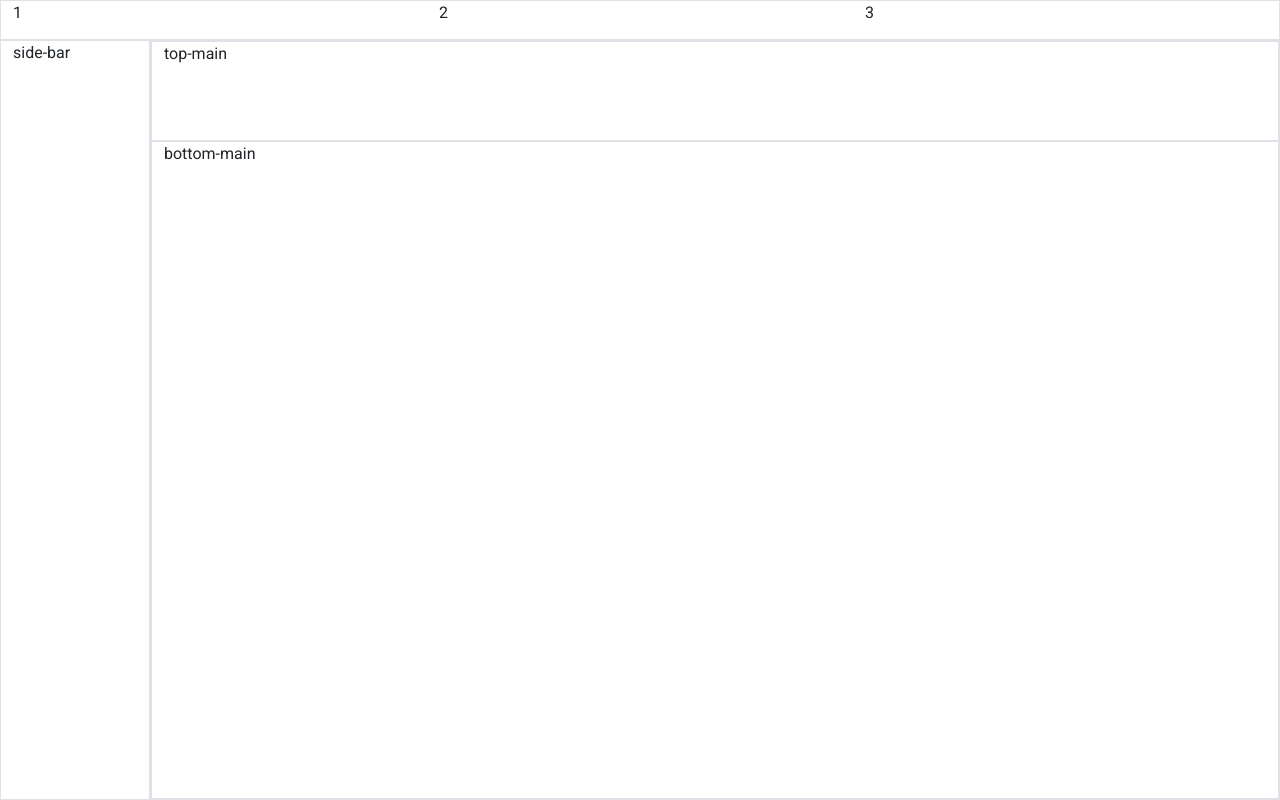
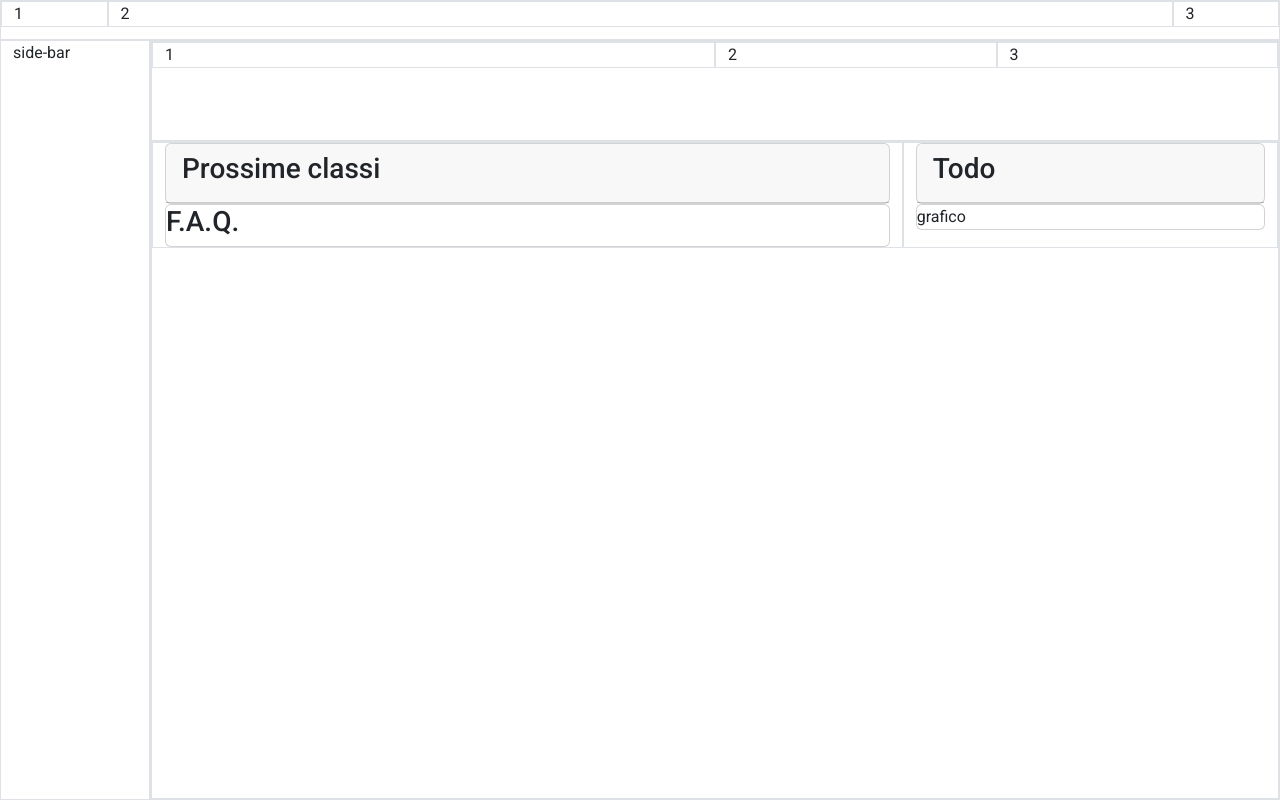
Before and after one commit to ericaostini/html-css-bootstrap-dashboard, a plain HTML site: page index.html in a window 1280 px wide. Drawn offline with nearby package versions, Linux system fonts and the light colour scheme.

Commit message:
insert row-col

```diff
--- a/index.html
+++ b/index.html
@@ -14,9 +14,9 @@
         <header id="nav-bar" class="border">
             <div class="container-fluid">
                 <div class="row">
-                    <div class="col">1</div>
-                    <div class="col">2</div>
-                    <div class="col">3</div>
+                    <div class="col-lg-1 border">1</div>
+                    <div class="col-lg-10 border">2</div>
+                    <div class="col-lg-1 border">3</div>
                 </div>
             </div>
         </header>
@@ -29,12 +29,39 @@
             <div id="main-content" class="border">
                 <div class="top-main border">
                     <div class="container-fluid">
-                        top-main
+                        <div class="row">
+                            <div class="col-lg-6 border">1</div>
+                            <div class="col-lg-3 border">2</div>
+                            <div class="col-lg-3 border">3</div>
+                        </div>
                     </div>
                 </div>
                 <div class="bottom-main border">
                     <div class="container-fluid">
-                        bottom-main
+                        <div class="row">
+                            <div class="col-lg-8 border">
+                                <div class="card">
+                                    <div class="card-header">
+                                        <h3>Prossime classi</h3>
+                                    </div>
+                                </div>
+                                <div class="card">
+                                    <div class="class-header">
+                                        <h3>F.A.Q.</h3>
+                                    </div>
+                                </div>
+                            </div>
+                            <div class="col-lg-4 border">
+                                <div class="card">
+                                    <div class="card-header">
+                                        <h3>Todo</h3>
+                                    </div>
+                                </div>
+                                <div class="card">
+                                    grafico
+                                </div>
+                            </div>
+                        </div>
                     </div>
                 </div>
             </div>
```
